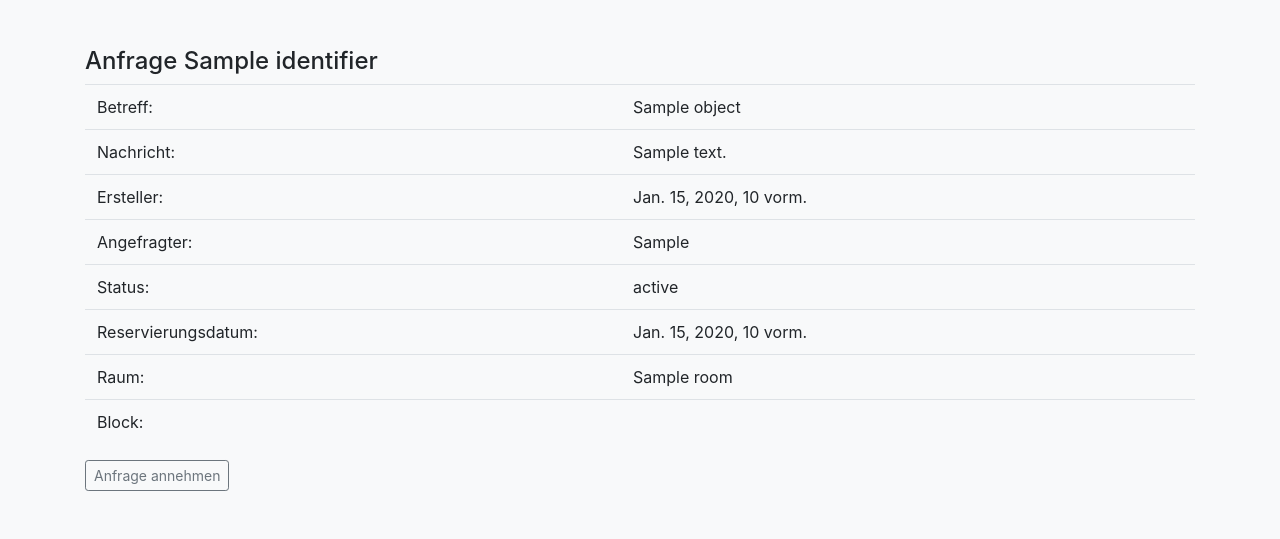
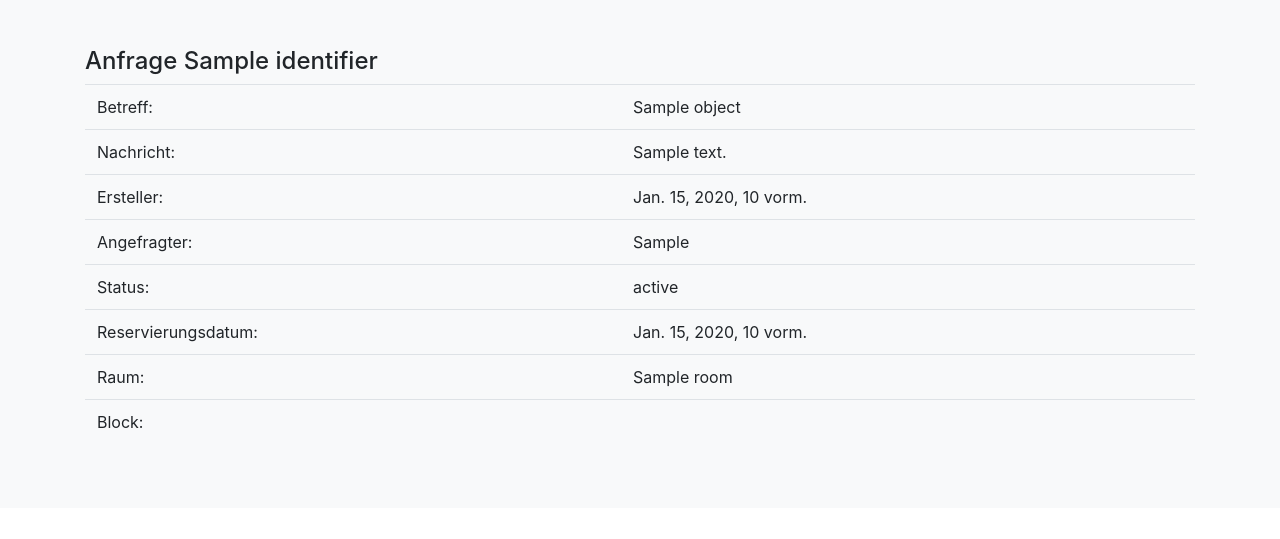
Before and after one commit to dnhrtmn/IuK, a Django app: template learning_spaces/templates/learning_spaces/requestsDetailView.html in a window 1280 px wide. Shown: the part 403-942 px from the top of the page. After the commit the page ends 831 px from the top, so only its background shows below. Run offline with Django 3.2, Linux system fonts and the light colour scheme; the template is opened without the code that fills it: most values are stand-ins (such as "Sample title", 1, 10 or a date in 2020); parts of the project's set-up code (start-up, migrations or seed data) failed here and were passed over; some libraries are stand-ins or nearby versions.

Commit message:
Anpassung des Anfrageprozesses

```diff
--- a/learning_spaces/templates/learning_spaces/requestsDetailView.html
+++ b/learning_spaces/templates/learning_spaces/requestsDetailView.html
@@ -48,6 +48,9 @@
 
 
     {% csrf_token %}
-    <button type="submit" id="submitButton" class="btn btn-sm btn-outline-secondary"> Anfrage annehmen</button>
-
+    {% if user == object.targetUser %}
+        <button type="submit" id="submitButton" class="btn btn-sm btn-outline-secondary"> Anfrage annehmen</button>
+    {% elif user == object.created_by %}
+        <button type="submit" id="deleteButton" class="btn btn-sm btn-outline-secondary"> Anfrage löschen</button>
+    {% endif %}
 {% endblock %}
```
